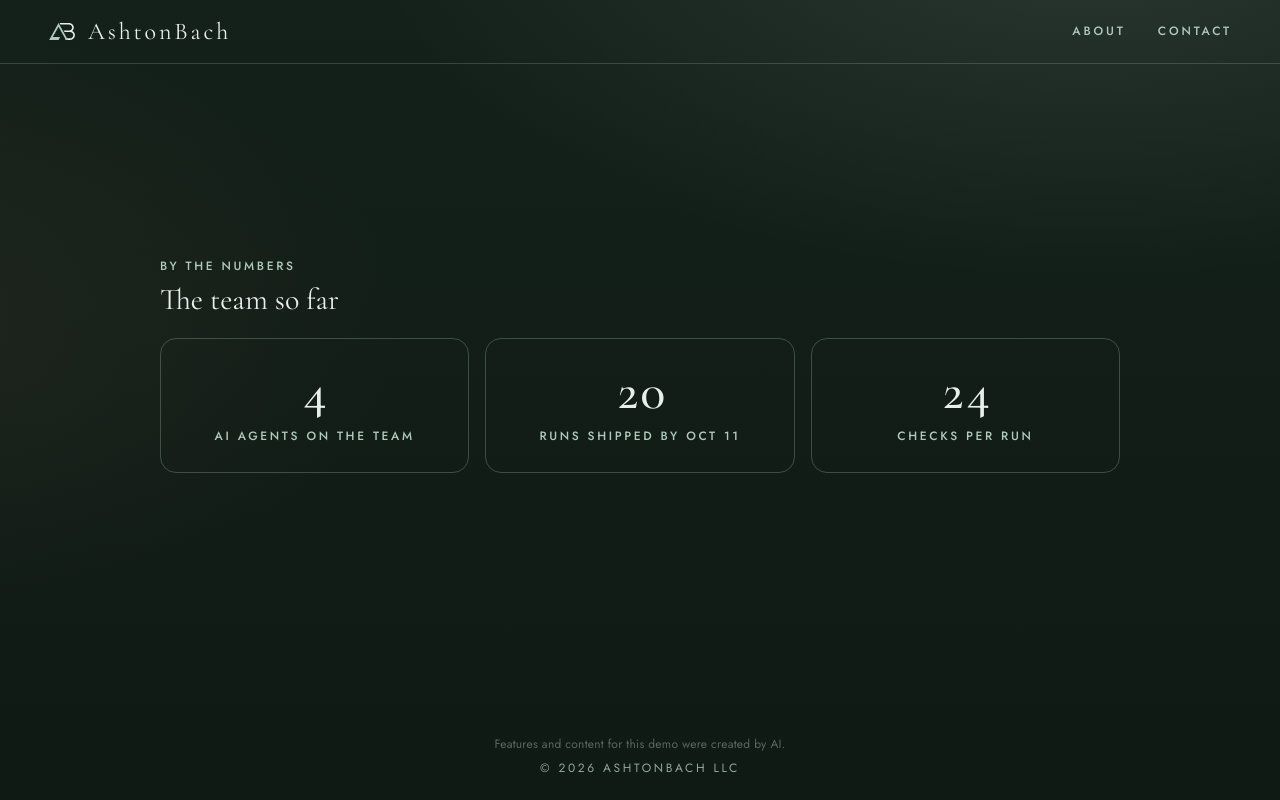
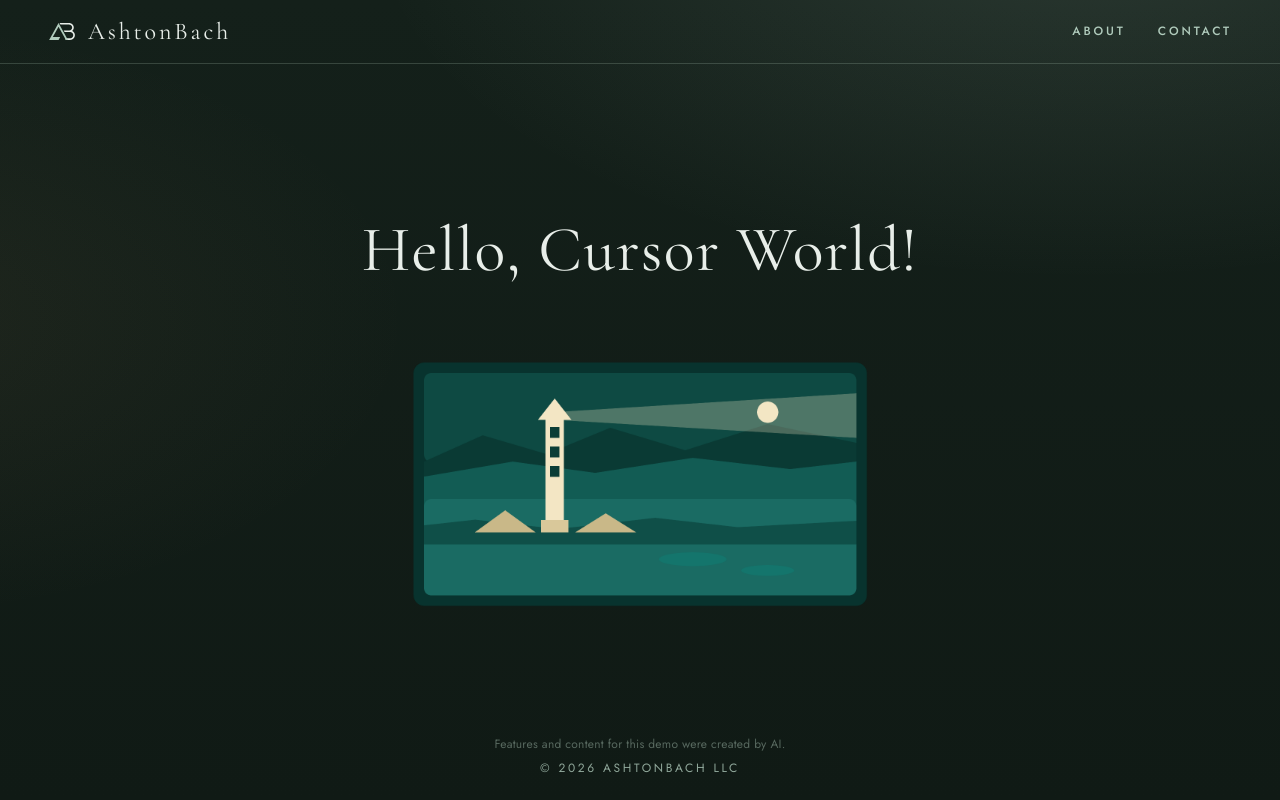
Before and after one commit to ashtonbach/agent-showcase, a Next.js app: page / in a window 1280 px wide. Built offline with nearby package versions, Linux system fonts and the light colour scheme.

Commit message:
Reset: showcase back to base (Author: Jonah Reyes)

```diff
--- a/app/lab/animated-counter/index.tsx
+++ /dev/null
@@ -1,62 +0,0 @@
-"use client";
-import { useEffect, useRef, useState } from "react";
-
-// Real, verifiable numbers only (see scripts/v2/README.md, "Feature content"):
-// 4 = AI agents on the showcase team (Naomi, Jonah, Priya, Felix; Naomi joins design-led runs); 20 = Shipped rows in the agents-live
-// Demo history as of Oct 11, 2026; 24 = check-feature.js checks for this feature (12 at each of 1280 and 390 px).
-const STATS = [
-  { label: "AI agents on the team", value: 4 },
-  { label: "Runs shipped by Oct 11", value: 20 },
-  { label: "Checks per run", value: 24 },
-];
-const css = `
-.lab-counter { width: min(960px, 100%); margin: 8px auto 56px; }
-.lab-counter h2 { font-family: var(--serif); font-weight: 400; font-size: 30px; line-height: 1.2; margin: 6px 0 20px; }
-.lab-counter ul { display: grid; grid-template-columns: repeat(3, 1fr); gap: 16px; list-style: none; }
-.lab-counter li { padding: 24px; border: 1px solid rgba(176, 203, 188, 0.28); border-radius: 16px; text-align: center; }
-.lab-counter strong { display: block; font-family: var(--serif); font-weight: 500; font-size: 52px; line-height: 1.1; font-variant-numeric: tabular-nums; }
-@media (max-width: 640px) { .lab-counter ul { grid-template-columns: 1fr; } }
-`;
-
-export default function AnimatedCounter() {
-  const ref = useRef<HTMLElement>(null);
-  const [n, setN] = useState(STATS.map(() => 0));
-  useEffect(() => {
-    const el = ref.current;
-    if (!el) return;
-    const done = () => setN(STATS.map((s) => s.value));
-    if (window.matchMedia("(prefers-reduced-motion: reduce)").matches) return done();
-    let raf = 0;
-    const io = new IntersectionObserver((entries) => {
-      if (!entries.some((e) => e.isIntersecting)) return;
-      io.disconnect();
-      const t0 = performance.now();
-      const tick = (t: number) => {
-        const p = Math.min(1, (t - t0) / 1200);
-        setN(STATS.map((s) => Math.round(s.value * p)));
-        if (p < 1) raf = requestAnimationFrame(tick);
-      };
-      raf = requestAnimationFrame(tick);
-    });
-    io.observe(el);
-    return () => {
-      io.disconnect();
-      cancelAnimationFrame(raf);
-    };
-  }, []);
-  return (
-    <section ref={ref} data-lab="animated-counter" className="lab-counter" aria-labelledby="lab-counter-title">
-      <style>{css}</style>
-      <p className="label">By the numbers</p>
-      <h2 id="lab-counter-title">The team so far</h2>
-      <ul>
-        {STATS.map((s, i) => (
-          <li key={s.label}>
-            <strong data-final={s.value}>{n[i]}</strong>
-            <span className="label">{s.label}</span>
-          </li>
-        ))}
-      </ul>
-    </section>
-  );
-}
--- a/app/page.tsx
+++ b/app/page.tsx
@@ -1,10 +1,9 @@
-import Lab from "./lab/animated-counter";
 export default function Page() {
   return (
     <div style={{ display: "flex", flexDirection: "column", alignItems: "center", width: "100%", gap: "1rem" }}>
       <h1 className="page-title" style={{ whiteSpace: "nowrap" }}>Hello, Cursor World!</h1>
       <img className="world-image" src="/worlds/cursor.png" alt="Cursor world" width={480} height={270} style={{ width: 480, maxWidth: "90vw", height: "auto", margin: 0, borderRadius: 12 }} />
-      <Lab /> {/* lab:slot */}
+      {/* lab:slot */}
     </div>
   );
 }
```
